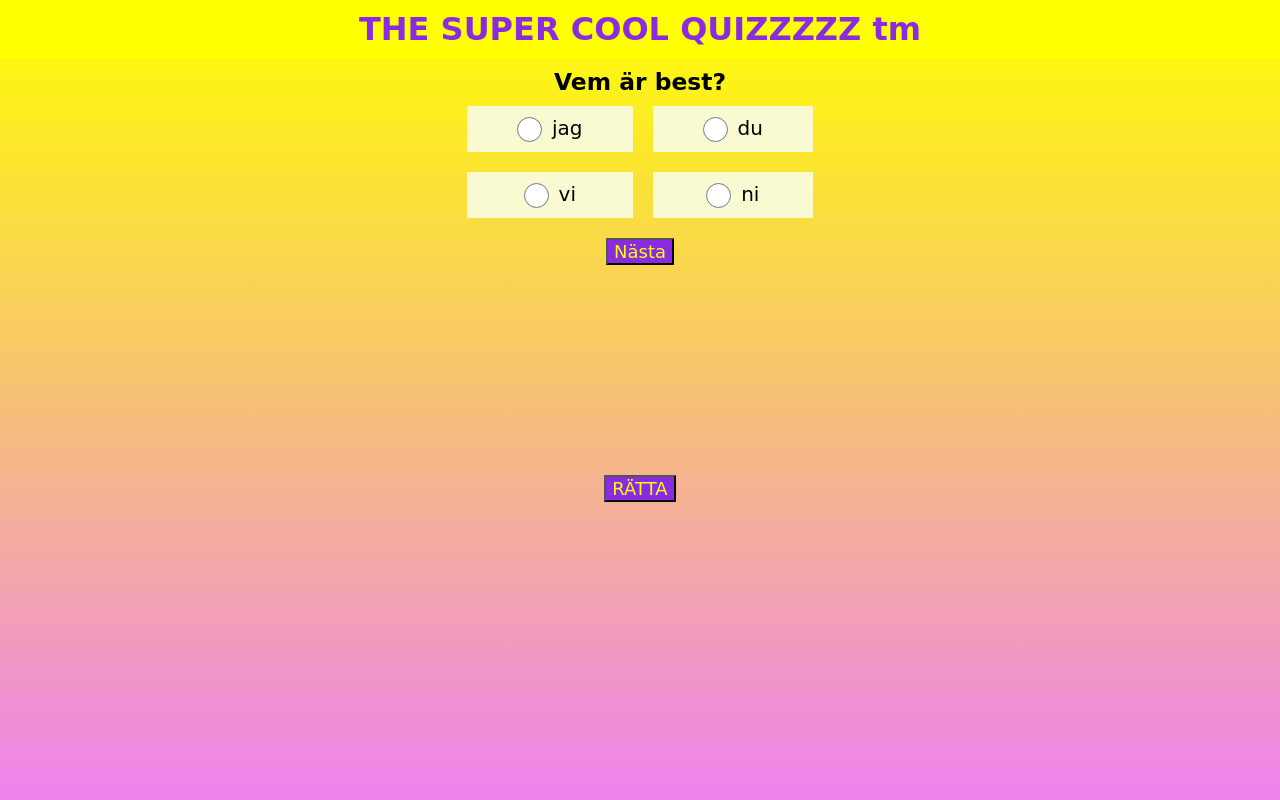
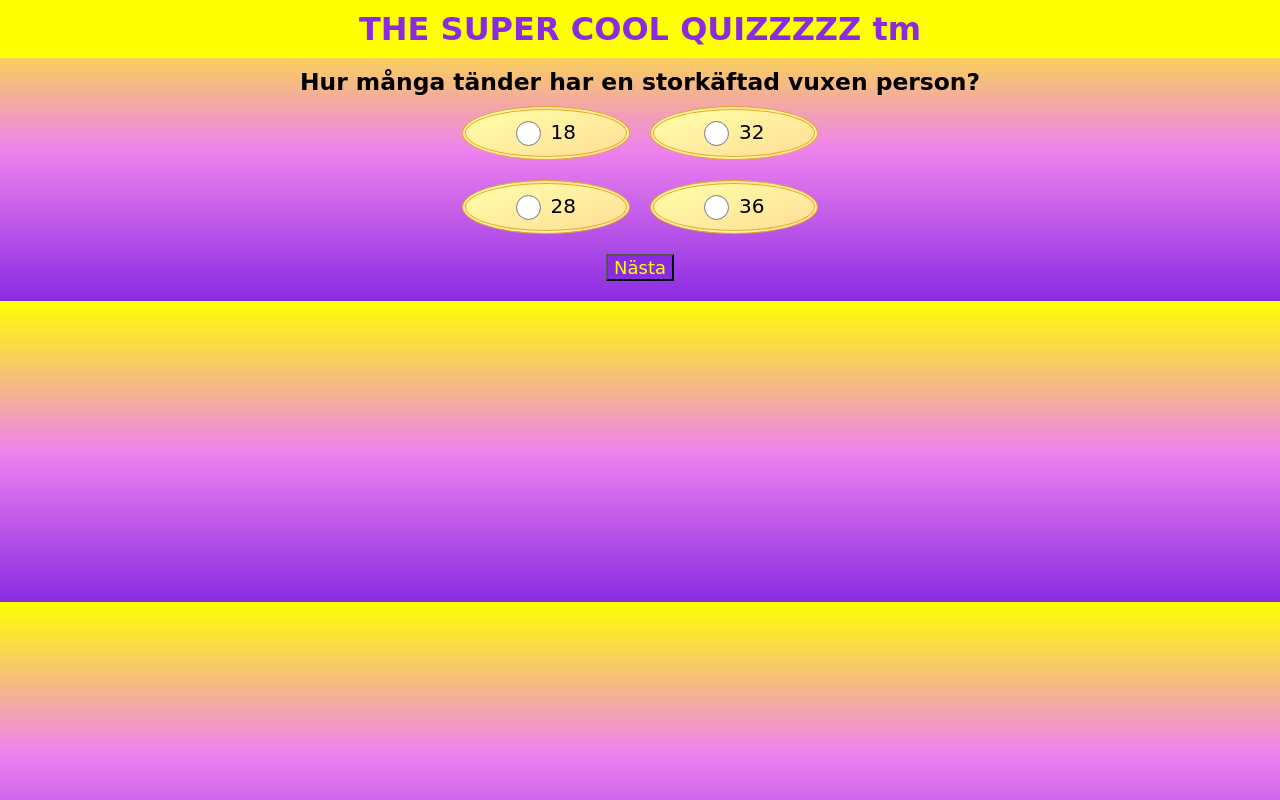
Before and after one commit to Egle-TE23/www, a PHP site: page /quiz.php in a window 1280 px wide. Run offline with PHP 8.4, Linux system fonts and the light colour scheme.

Commit message:
gjorde lite extra formateringar

```diff
--- a/WEBSERVER/uppgifter/uppgift1/header.php
+++ b/WEBSERVER/uppgifter/uppgift1/header.php
@@ -1,3 +1,3 @@
 <div id="header">
-    <h1>THE SUPER COOL QUIZZZZZ tm</h1>
+    <h1><a href="welcome.php">THE SUPER COOL QUIZZZZZ tm</a></h1>
 </div>
--- a/WEBSERVER/uppgifter/uppgift1/questions.php
+++ b/WEBSERVER/uppgifter/uppgift1/questions.php
@@ -1,9 +1,13 @@
 <?php
 
 $questions=[
+    ["Hur många tänder har en storkäftad vuxen person?","18","32","28","36",2],
+    ["Vad är Egles favorit spirit i clash","ice spirit","fire spirit","electro spirit","heal spirit",4],
+    ["Vem skulle vinna i en fight?","jag","Thin Man","Grizzly Bear","Jhon Cena",2],
+    ["Vilken färg är bästa","jag","du","vi","ni",1],
+    ["","jag","du","vi","ni",1],
     ["Vem är best?","jag","du","vi","ni",1],
-    ["Hur gammal är jag?","3","18","22","jag",4],
-    ["Vem skulle vinna i en fight?","jag","du","Grizzly Bear","Jhon Cena",1],
-    ["Vilken är bästa","jag","du","vi","ni",1],
+    ["Vem är best?","jag","du","vi","ni",1],
+    ["Vem är best?","jag","du","vi","ni",1],
     ["Vem är best?","jag","du","vi","ni",1],
 ];
--- a/WEBSERVER/uppgifter/uppgift1/quiz.php
+++ b/WEBSERVER/uppgifter/uppgift1/quiz.php
@@ -43,10 +43,12 @@ if (isset($_POST['name'])) {
          if($i<count($questions)-1){
             echo '<button onclick="Next('.$i.')" type="button";>Nästa</button>';
         }
+        if ($i==count($questions)-1){
+            echo'<input class="submit" id="submit" type="submit" value="Rätta">';
+        }
         echo '</div>';
         }?>
 
-        <input class="submit" id="submit" type="submit" value="RÄTTA">
     </form>
     </div>
 
--- a/WEBSERVER/uppgifter/uppgift1/style.css
+++ b/WEBSERVER/uppgifter/uppgift1/style.css
@@ -3,9 +3,8 @@
     font-family:Comic Sans MS, Comic Sans;
 }
 body{
-    height:100vh;
-    width:100vw;
-    background-image: linear-gradient(yellow,violet);
+    background-image: linear-gradient(yellow,violet,blueviolet);
+    background-size: cover !important;
 }
 #header{
     background-color: yellow;
@@ -33,7 +32,9 @@ body{
 .options>label{
     padding: 10px 50px;
     margin: 10px;
-    background-color: lightgoldenrodyellow;
+    background-image: linear-gradient(to bottom right, rgb(255, 255, 169), rgb(255, 222, 151));
+    border: 4px, double, rgb(231, 170, 38);
+    border-radius: 50%;
     white-space: nowrap;
 }
 .radio{
@@ -42,18 +43,22 @@ body{
     vertical-align: middle;
     margin-right:10px;
 }
-button{
+button,.submit{
     font-size: large;
     margin: 10px;
     background-color: blueviolet;
     color: yellow;
 }
+a{
+    text-decoration: none;
+    color: blueviolet;
+}
 
-.submit{
-    font-size: large;
-    background-color: blueviolet;
-    color: yellow;
+@media (max-width: 800px) {
+  .options{
+    display: grid;
+    margin: 0px auto;
+    grid-template-columns:auto;
+    justify-content:center;
 }
-#submit{
-    margin-top: 200px;
 }
```
Also changed, not shown: WEBSERVER/uppgifter/uppgift1/results.php (+6 -1 lines).
